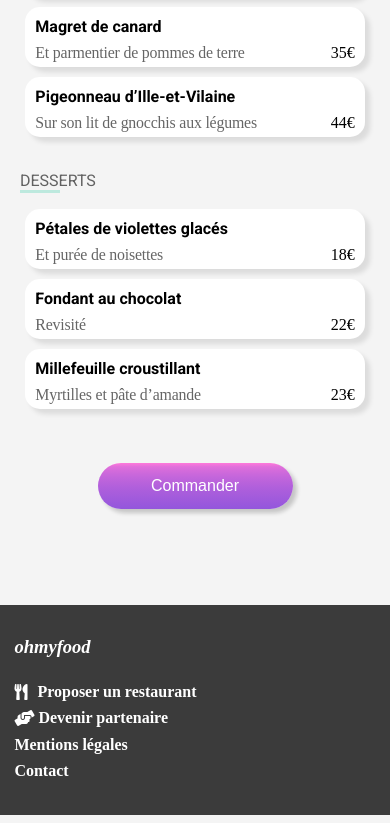
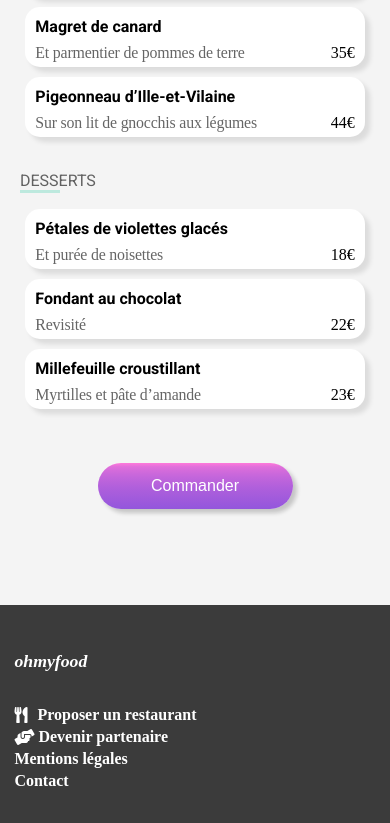
Before and after one commit to Louis75011/P3_rouanet_louis_08042021, a website: page pages/03_a-la-francaise.html in a window 390 px wide. Shown: the part 770-1593 px from the top of the page. Drawn offline with Linux system fonts and the light colour scheme; a web font is replaced by a local one.

Commit message:
correction-oc

```diff
--- a/pages/03_a-la-francaise.html
+++ b/pages/03_a-la-francaise.html
@@ -252,7 +252,7 @@
     <!-- Gestion du pied-de-page (texte & logo) -->
     <footer class="foot">
         <div class="foot__title">
-            <h1>ohmyfood</h1>
+            <h5>ohmyfood</h5>
         </div>
         <p><span class="foot__icon-object">
                 <i class="fas fa-utensils"></i><span class="left-distancing">Proposer un restaurant</span>
--- a/style/sass/_base.scss
+++ b/style/sass/_base.scss
@@ -2,7 +2,8 @@
 
 // Ajout des polices d'écriture pour les titres et textes de tout le body
 h1,
-h2 {
+h2,
+h5 {
     font-family: "Shrikhand";
 }
 
--- a/style/sass/_layout.scss
+++ b/style/sass/_layout.scss
@@ -41,15 +41,15 @@
 }
 
 // Footer de toutes les pages
-.foot h2 {
-    font-size: 1rem;
+.foot h5 {
+    font-size: 1.50rem;
 }
 
 // Bloc BEM du footer
 .foot {
     padding: $distancing;
     font-size: 1.3em;
-    line-height: 1.95;
+    line-height: 1.55;
     background-color: $graydark;
     color: $white;
     font-weight: bold;
@@ -126,14 +126,14 @@
     .foot {
         padding: $distancing;
         font-size: 1.3em;
-        line-height: 1.95;
+        line-height: 1.45;
         background-color: $graydark;
         color: $white;
         font-weight: bold;
 
         &__title {
             font-style: italic;
-            font-size: 0.58rem;
+            font-size: 1.58rem;
         }
 
         &__icon-object {
@@ -197,15 +197,15 @@
     }
 
     // Footer de toutes les pages
-    .foot h2 {
-        font-size: 1rem;
+    .foot h5 {
+        font-size: 1.11rem;
     }
 
     // Bloc BEM du footer
     .foot {
         padding: $distancing;
         font-size: 1em;
-        line-height: 1.65;
+        line-height: 1.39;
         background-color: $graydark;
         color: $white;
         font-weight: bold;
```
Also changed, not shown: index.html (+1 -1 lines), pages/01_la-palette-du-gout.html (+1 -1 lines), pages/02_la-note-enchantee.html (+1 -1 lines), pages/04_le-delice-des-sens.html (+1 -1 lines), style/css/style.css, 1 other file.
